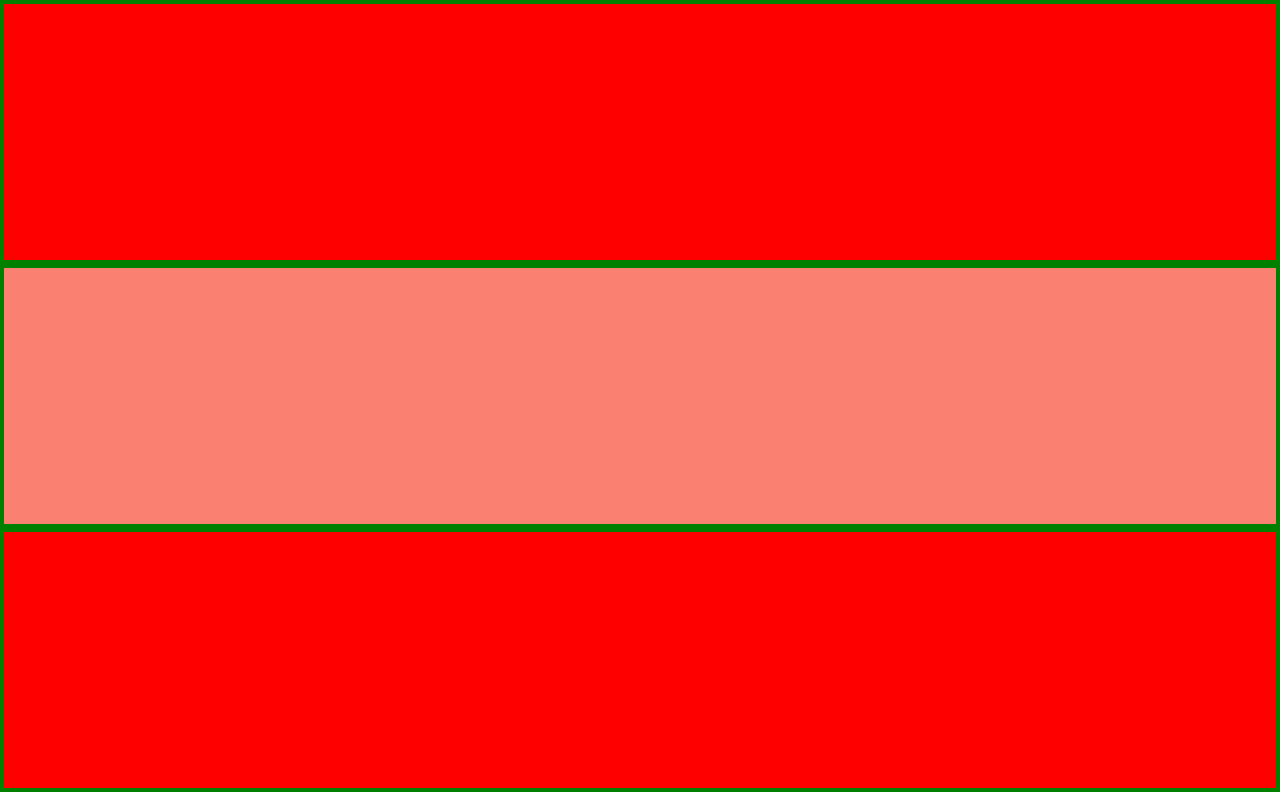
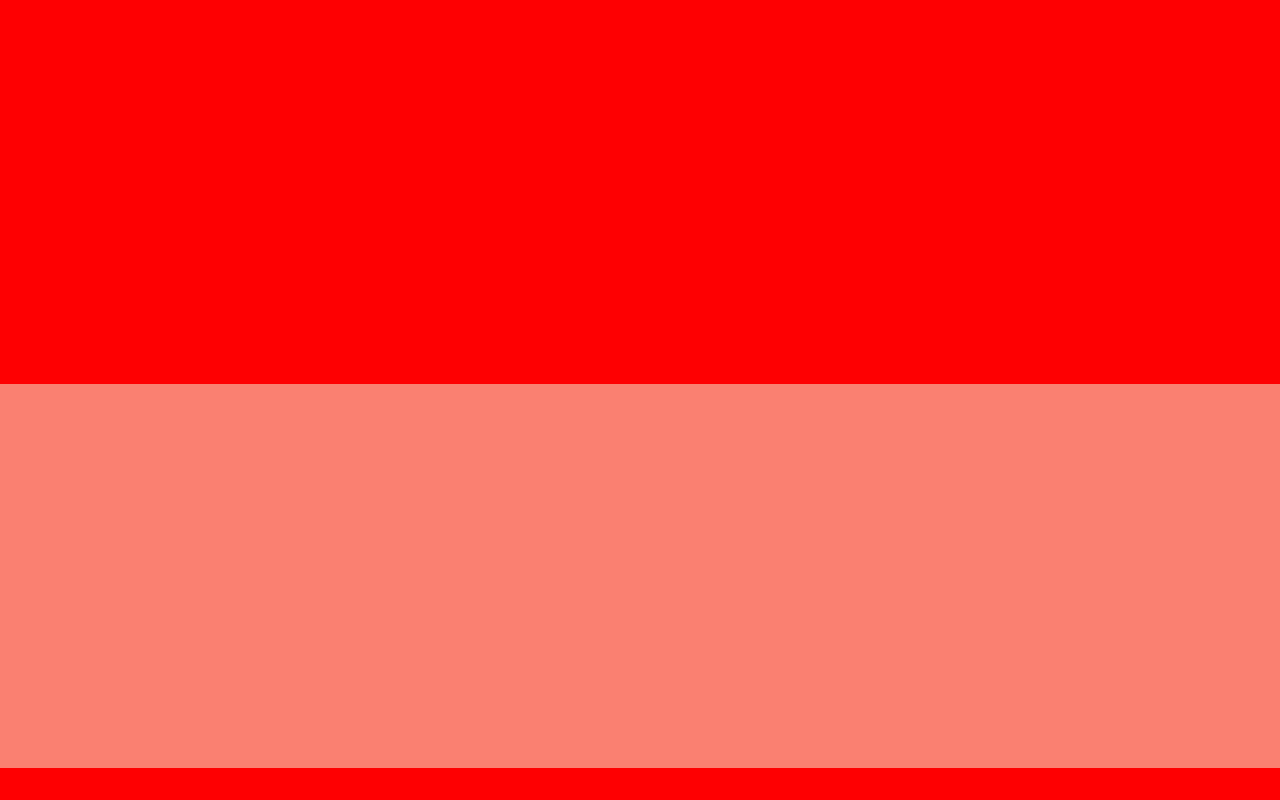
Before and after one commit to la2spaille/Flowwwi, a plain HTML site: page index.html in a window 1280 px wide. Shown: the top 800 px of the page. Drawn offline with Linux system fonts and the light colour scheme.

Commit message:
Update index.html

```diff
--- a/index.html
+++ b/index.html
@@ -21,17 +21,16 @@
         .l-snapping {
             display: flex;
             width: 100vw;
-            height: 100vh;
+            height: 150vh;
             transition: 0.3s linear;
             /* position: absolute; */
             flex-direction: column;
         }
         .l-snapping div {
-            height: 50vh;
+            min-height: 32%;
             max-height: 33%;
             overflow: hidden;
             width: 100vw;
-            border: 4px solid green;
         }
     </style>
 </head>
```
